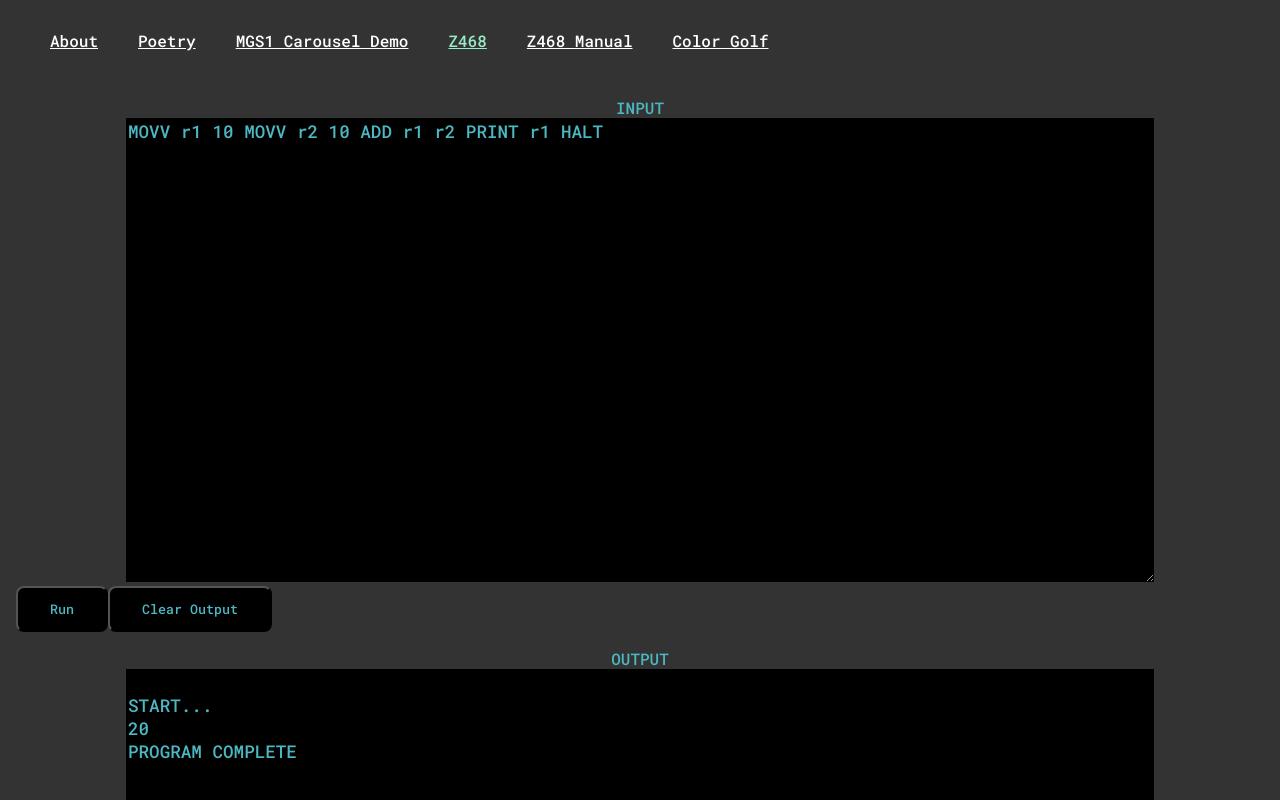
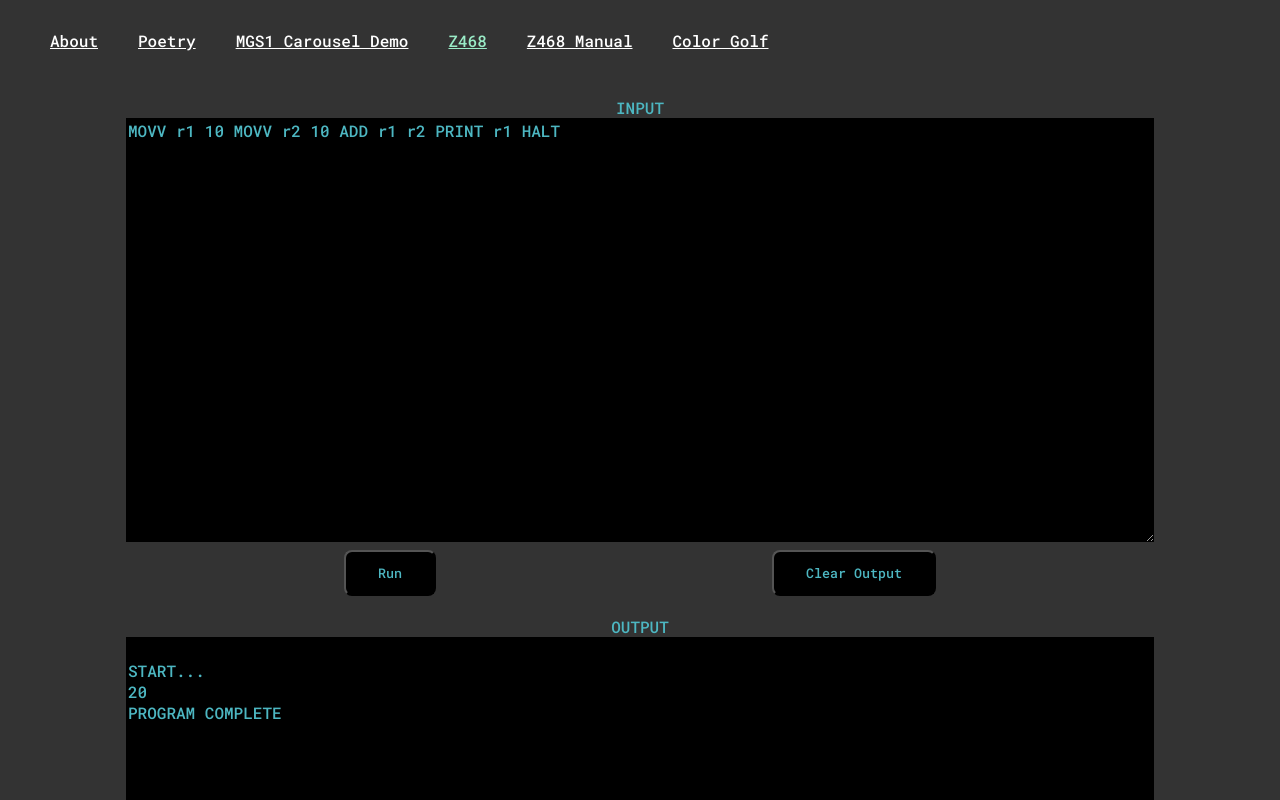
Before and after one commit to z-s-kusz/short-attention-span-js, a Vue app: page /Z468-emulator in a window 1280 px wide. Shown: the top 800 px of the page. Built offline with nearby package versions, Linux system fonts and the light colour scheme.

Commit message:
Show stop message when halt isn't used.

```diff
--- a/src/views/Emulator.vue
+++ b/src/views/Emulator.vue
@@ -307,6 +307,9 @@ export default class Emulator extends Vue {
     while (this.continue && this.pc < this.rom.length) {
       this.excecute(this.rom[this.pc]);
     }
+    if (this.continue && this.pc >= this.rom.length) {
+      this.stopProgram('PROGRAM COMPLETE');
+    }
   }
 
   stopProgram(message: string) {
@@ -331,7 +334,7 @@ export default class Emulator extends Vue {
 
   textarea {
     color: inherit;
-    font-size: 1.1rem;
+    font-size: 1rem;
     font-family: "Roboto Mono", monospace;
     background-color: black;
     width: 80vw;
@@ -341,7 +344,10 @@ export default class Emulator extends Vue {
 }
 .terminal-controls {
   display: flex;
-  justify-content: flex-start;
+  justify-content: space-evenly;
+}
+button {
+  margin: 4px 8px;
 }
 
 </style>
```
